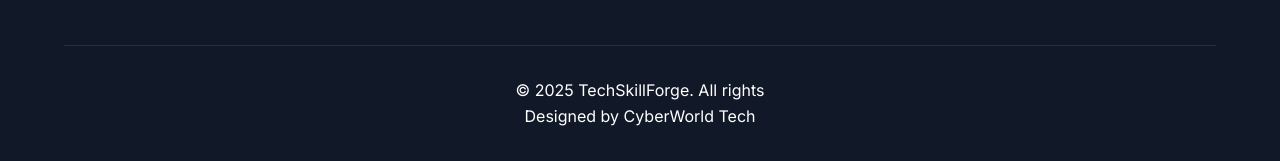
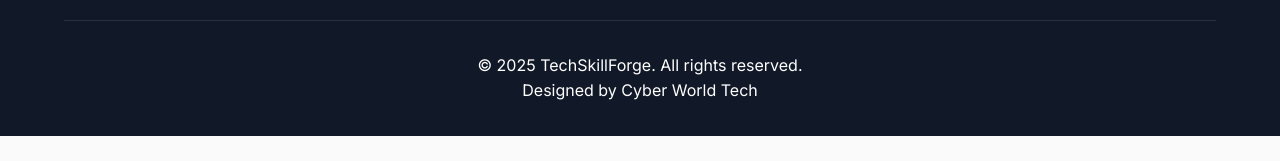
Before and after one commit to PRIDE0785/P-Digital-Library, a plain HTML site: page index.html in a window 1280 px wide. Shown: the part 3420-3581 px from the top of the page. After the commit the page ends 3556 px from the top, so only its background shows below. Drawn offline with Linux system fonts and the light colour scheme.

Commit message:
Update index.html

```diff
--- a/index.html
+++ b/index.html
@@ -1,4 +1,4 @@
-use<!DOCTYPE html>
+<!DOCTYPE html>
 <html lang="en">
 <head>
     <meta charset="UTF-8">
@@ -7,14 +7,14 @@ use<!DOCTYPE html>
     <link rel="stylesheet" href="https://cdnjs.cloudflare.com/ajax/libs/font-awesome/6.4.0/css/all.min.css">
     <link href="https://fonts.googleapis.com/css2?family=Inter:wght@300;400;500;600;700&family=Merriweather:wght@300;400;700&display=swap" rel="stylesheet">
     <style>
-        :root {
+       :root {
             --primary: #2563eb;
             --primary-dark: #1d4ed8;
             --secondary: #8b5cf6;
             --accent: #ec4899;
             --light: #f3f4f6;
             --dark: #1f2937;
-            --darker: #111827;
+           --darker: #111827;
             --success: #10b981;
             --warning: #f59e0b;
             --error: #ef4444;
@@ -563,7 +563,7 @@ use<!DOCTYPE html>
         .delay-3 { animation-delay: 0.6s; }
 
         /* Dark mode support */
-       /* @media (prefers-color-scheme: dark) {
+        /*@media (prefers-color-scheme: dark) {
             body {
                 background: var(--darker);
                 color: white;
@@ -581,7 +581,7 @@ use<!DOCTYPE html>
             .resources {
                 background: linear-gradient(to bottom, #1e293b 0%, #334155 100%);
             }
-        }*/
+        }
     </style>
 </head>
 <body>
@@ -836,8 +836,8 @@ use<!DOCTYPE html>
             </div>
 
             <div class="footer-bottom">
-                <p>&copy; 2025 TechSkillForge. All rights</p>
-<p>Designed by CyberWorld Tech</p>
+                <p>&copy; 2025 TechSkillForge. All rights reserved.</p>
+                <p>Designed by Cyber World Tech</p>
             </div>
         </div>
     </footer>
```
